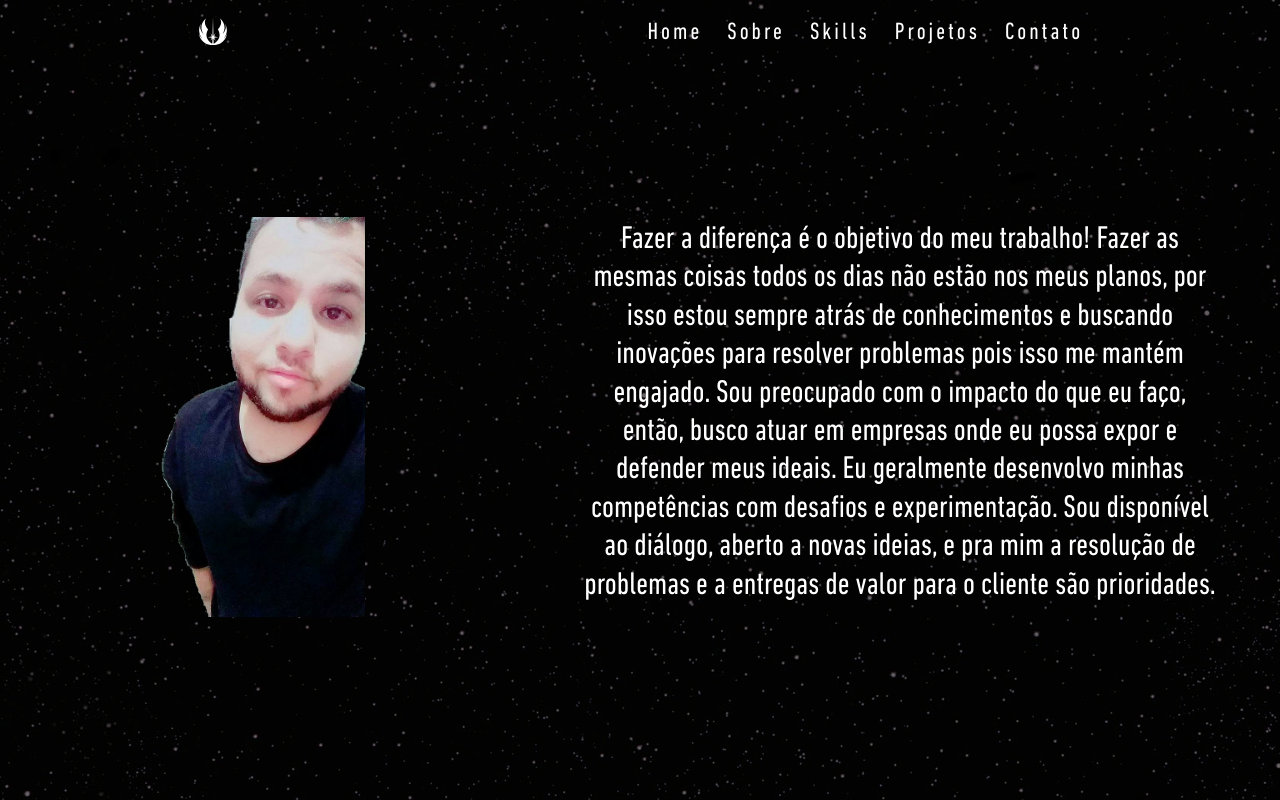
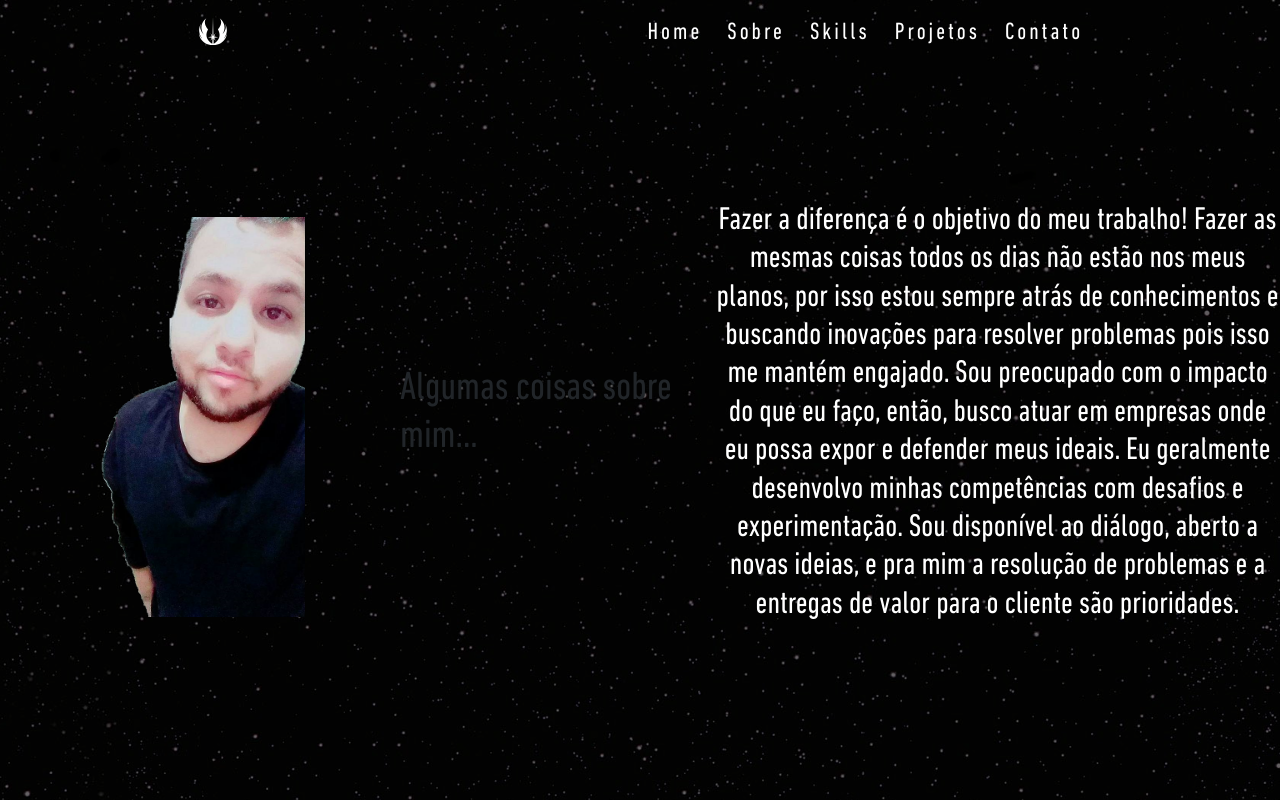
Before and after one commit to AdrianoaRamos/portifolio, a React (Create React App) app: page /about in a window 1280 px wide. Built offline with nearby package versions, Linux system fonts and the light colour scheme.

Commit message:
Update about.js

```diff
--- a/src/pages/About/about.js
+++ b/src/pages/About/about.js
@@ -7,6 +7,7 @@ function About(){
         <div className="about">
             <div className="sobre">
             <img src={foto} />
+            <h1>Algumas coisas sobre mim...</h1>
             <h2>        Fazer a diferença é o objetivo do meu trabalho!
                         Fazer as mesmas coisas todos os dias não estão nos meus planos,
                         por isso estou sempre atrás de conhecimentos e buscando inovações
```
